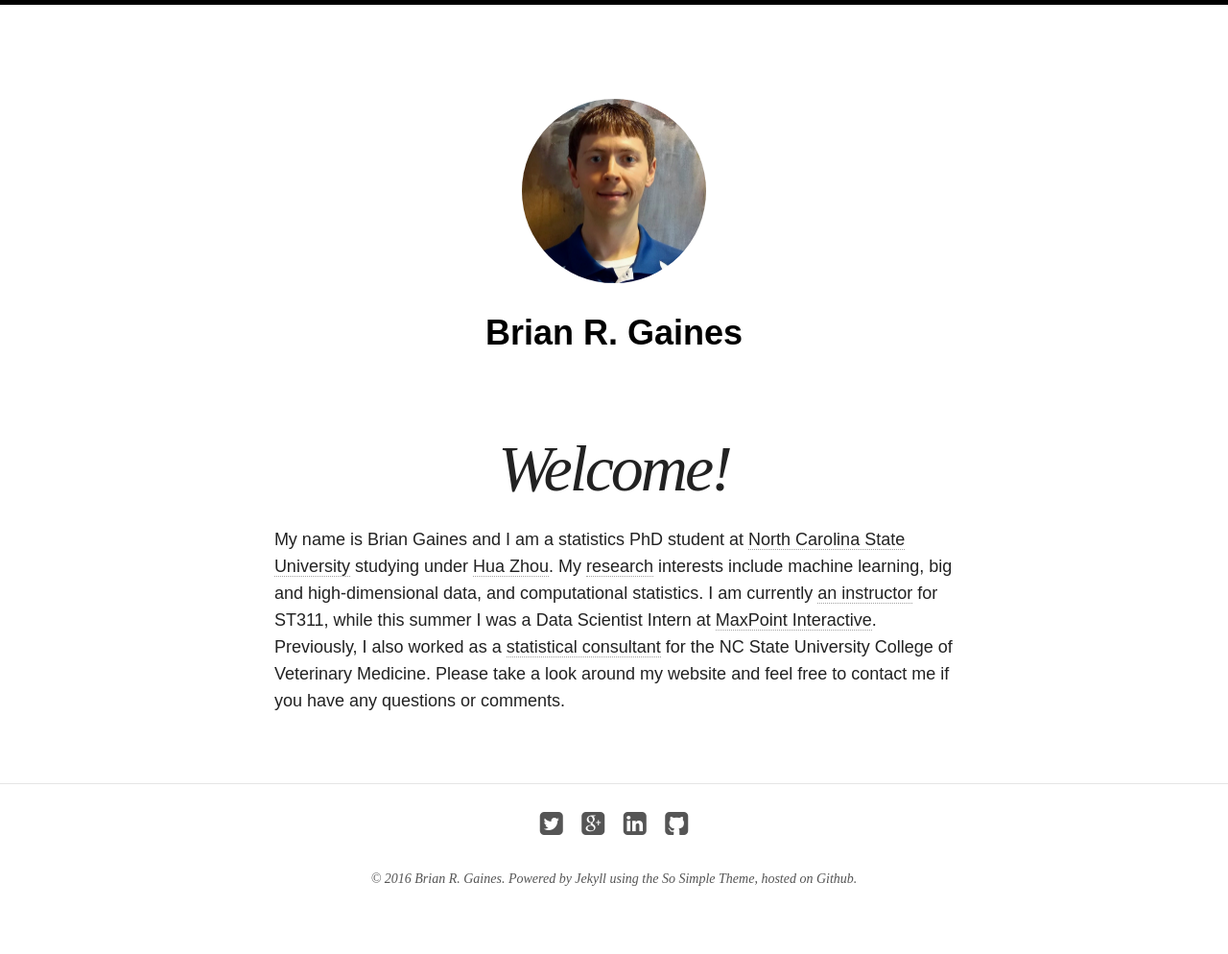
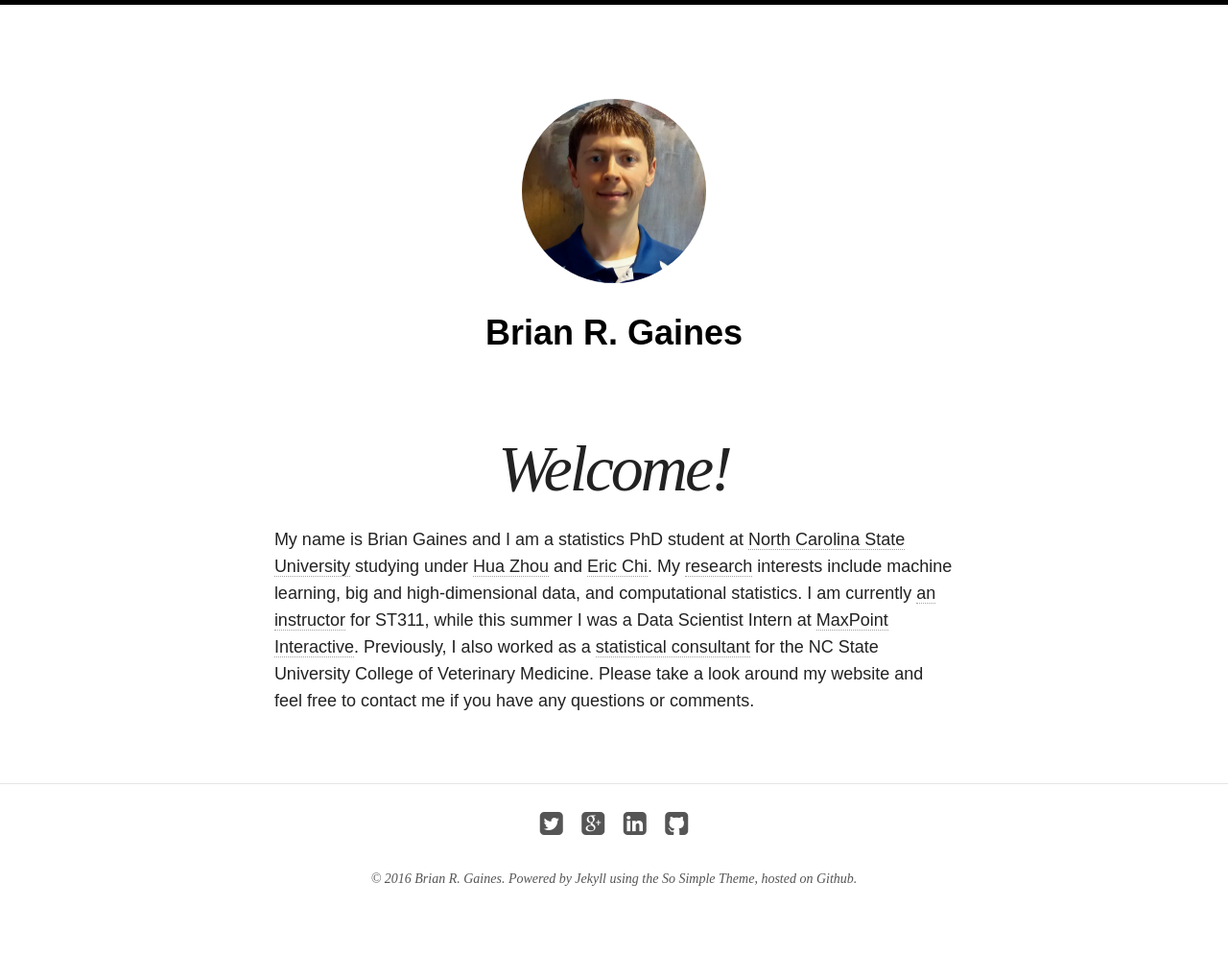
Before and after one commit to brgaines/brgaines.github.io, a Jekyll site: the page built from index.md, in a window 1280 px wide. Shown: the whole page at 96% size. Built offline with Jekyll 4.4.1, drawn with Linux system fonts in a browser that asks for light colours; nearby versions of some CDN libraries.

Commit message:
added Dr. Chi as research adviser

```diff
--- a/index.md
+++ b/index.md
@@ -5,4 +5,4 @@ excerpt: "Welcome to my website!"
 modified: 2016-09-19
 ---
 
-My name is Brian Gaines and I am a statistics PhD student at [North Carolina State University](http://www.ncsu.edu) studying under [Hua Zhou](http://hua-zhou.github.io/).  My [research](http://brgaines.github.io/research/) interests include machine learning, big and high-dimensional data, and computational statistics.  I am currently [an instructor](http://brgaines.github.io/teaching/) for ST311, while this summer I was a Data Scientist Intern at [MaxPoint Interactive](http://maxpoint.com/us).  Previously, I also worked as a [statistical consultant](http://brgaines.github.io/consulting/) for the NC State University College of Veterinary Medicine.  Please take a look around my website and feel free to contact me if you have any questions or comments.
+My name is Brian Gaines and I am a statistics PhD student at [North Carolina State University](http://www.ncsu.edu) studying under [Hua Zhou](http://hua-zhou.github.io/) and [Eric Chi](www.ericchi.com).  My [research](http://brgaines.github.io/research/) interests include machine learning, big and high-dimensional data, and computational statistics.  I am currently [an instructor](http://brgaines.github.io/teaching/) for ST311, while this summer I was a Data Scientist Intern at [MaxPoint Interactive](http://maxpoint.com/us).  Previously, I also worked as a [statistical consultant](http://brgaines.github.io/consulting/) for the NC State University College of Veterinary Medicine.  Please take a look around my website and feel free to contact me if you have any questions or comments.
```
